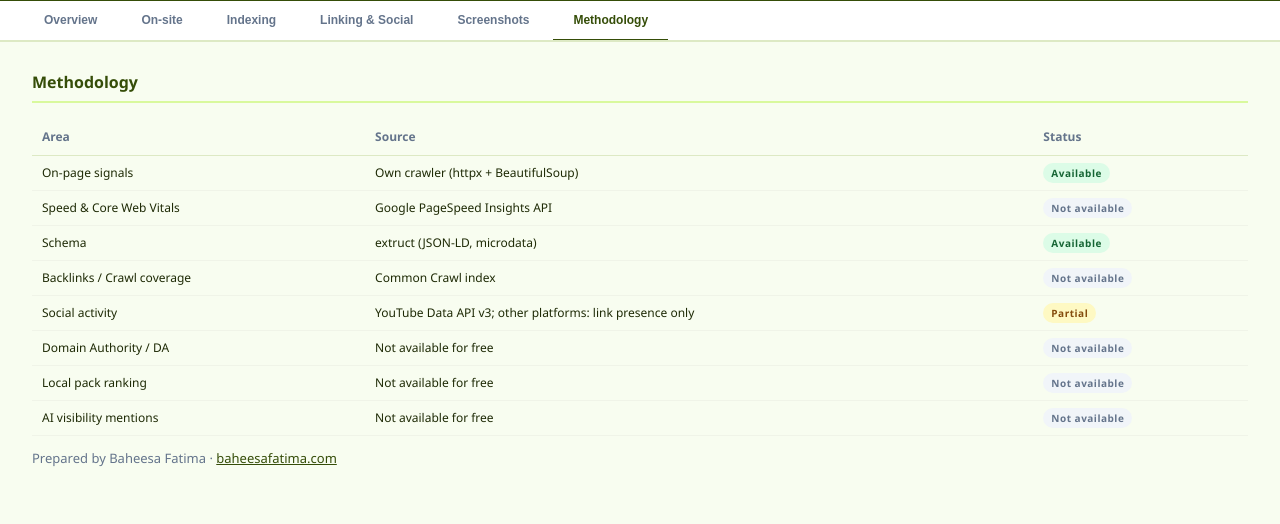
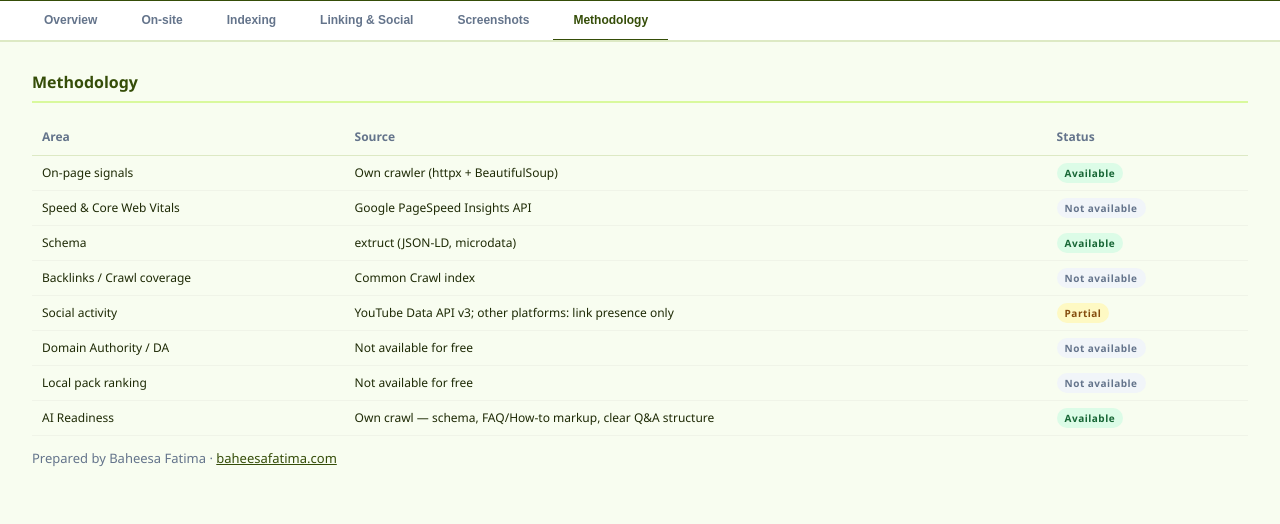
Before and after one commit to anjawilliams73-svg/seo-audit, a Python web app: template app/report/templates/report.html in a window 1280 px wide, after a click on "Methodology". Shown: the part 326-850 px from the top of the page. Run offline with Jinja, Linux system fonts and the light colour scheme; the template is opened without the code that fills it, so the values that code supplies are empty.

Commit message:
Rename AI visibility mentions → AI Readiness in methodology table
Co-Authored-By: Claude Sonnet 4.6 <noreply@anthropic.com>

```diff
--- a/app/report/templates/report.html
+++ b/app/report/templates/report.html
@@ -394,7 +394,7 @@
     <tr><td>Social activity</td><td>YouTube Data API v3; other platforms: link presence only</td><td><span class="badge warn">Partial</span></td></tr>
     <tr><td>Domain Authority / DA</td><td>Not available for free</td><td><span class="badge na">Not available</span></td></tr>
     <tr><td>Local pack ranking</td><td>Not available for free</td><td><span class="badge na">Not available</span></td></tr>
-    <tr><td>AI visibility mentions</td><td>Not available for free</td><td><span class="badge na">Not available</span></td></tr>
+    <tr><td>AI Readiness</td><td>Own crawl — schema, FAQ/How-to markup, clear Q&amp;A structure</td><td><span class="badge pass">Available</span></td></tr>
   </table>
   <p style="margin-top:12px;">Prepared by Baheesa Fatima · <a href="https://baheesafatima.com">baheesafatima.com</a></p>
 </div>
```
